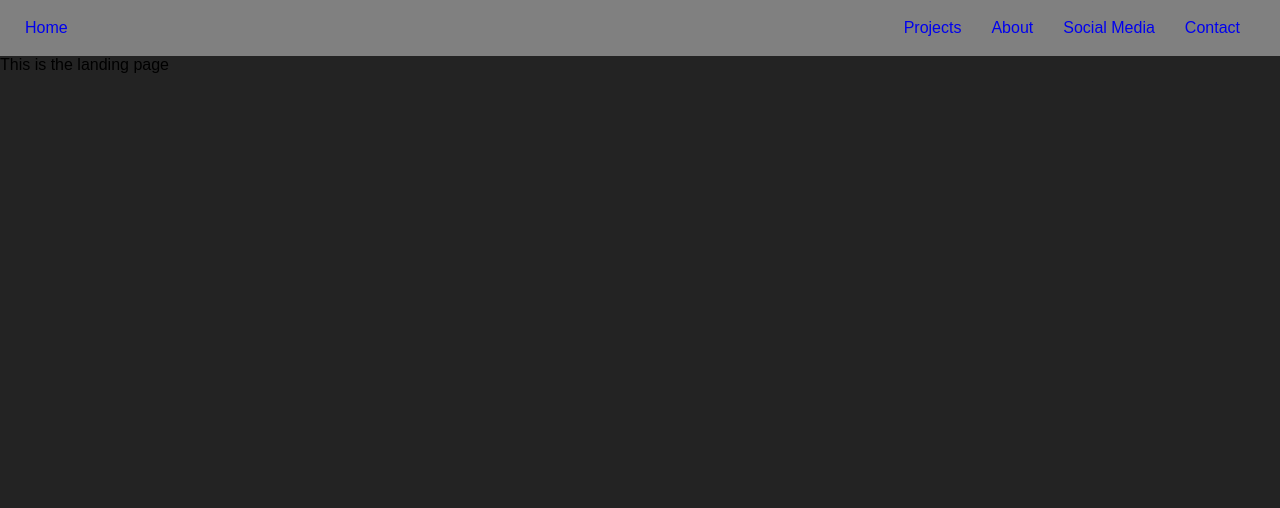
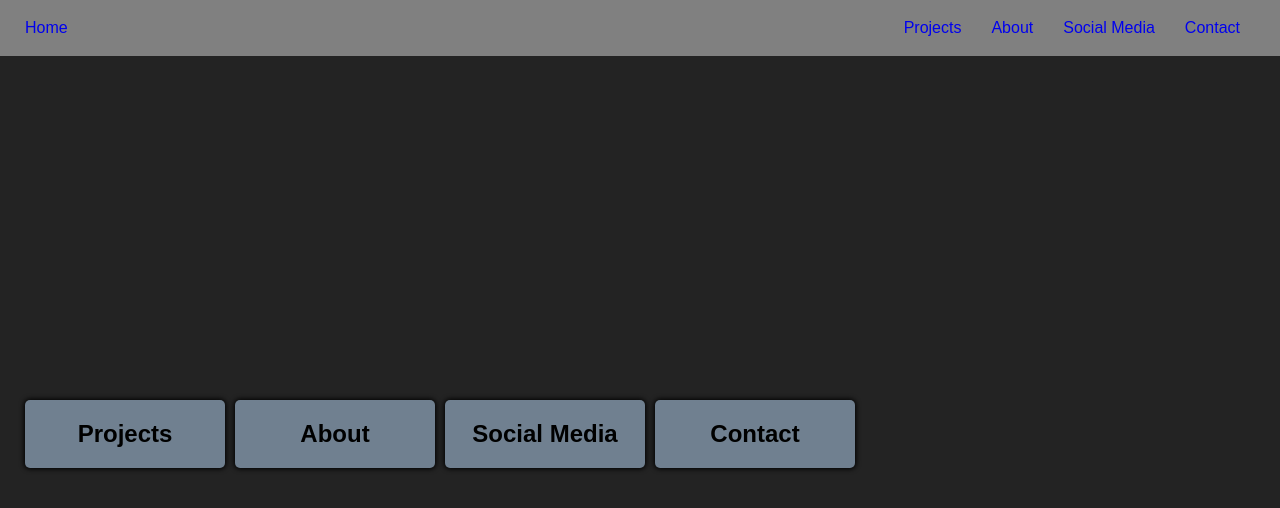
Before and after one commit to tbwilson89/portfoliov2, a React (Create React App) app: page / in a window 1280 px wide. Shown: the top 508 px of the page. Built offline with nearby package versions, Linux system fonts and the light colour scheme.

Commit message:
forgot to push, various updates including landing page buttons and animations

```diff
--- a/package.json
+++ b/package.json
@@ -4,6 +4,7 @@
   "private": true,
   "dependencies": {
     "font-awesome": "^4.7.0",
+    "npm": "^5.8.0",
     "react": "^16.2.0",
     "react-dom": "^16.2.0",
     "react-router-dom": "^4.2.2",
--- a/src/components/landing.js
+++ b/src/components/landing.js
@@ -1,7 +1,67 @@
 import React, {Component} from 'react'
 
+import Linkbox from './linkbox'
+
 export default class Landing extends Component {
+  constructor(props){
+    super(props)
+    this.state = {
+      currentFull: '',
+      left: 500,
+      top: 500
+    }
+    this.makeFull = this.makeFull.bind(this)
+    this.updateWindowDimensions = this.updateWindowDimensions.bind(this)
+  }
+  componentDidMount(){
+    this.updateWindowDimensions()
+    window.addEventListener('resize', this.updateWindowDimensions)
+  }
+  updateWindowDimensions(){
+    this.setState({top: window.innerHeight / 2, left: window.innerWidth / 2})
+  }
+
+  makeFull(page){
+    console.log('works! ' + page)
+    this.setState({
+      currentFull: page
+    })
+  }
+
   render(){
-    return(<div>This is the landing page</div>)
+    return(
+      <div id='testing' style={{
+        height: '93vh',
+        display: 'relative'
+      }}>
+        <div className='home-btn' onClick={()=>this.makeFull('')} style={{
+          visibility: this.state.currentFull === '' ? 'hidden' : 'visible',
+          opacity: this.state.currentFull === '' ? 0 : 1,
+          position: 'absolute',
+          margin: '10px 10px',
+          borderRadius: '5px',
+          backgroundColor: 'slateGrey',
+          fontSize: '2em',
+          cursor: 'pointer',
+          transition: 'visibility .4s linear, opacity .4s linear'
+        }}>
+          <i className='fa fa-home'></i>
+        </div>
+        <div className='linkbox-wrapper' style={{
+          display: 'flex',
+          position: 'absolute',
+          top: this.state.currentFull !== '' ? '8vh' : this.state.top,
+          // left: this.state.currentFull !== '' ? this.state.left * 1.45 : this.state.left,
+          right: '0',
+          transform: this.state.currentFull !== '' ? '' : 'translate(-50%,0)',
+          transition: 'top .6s linear, left .6s linear, right .6s linear, transform .6s linear'
+        }}>
+          <Linkbox name='Projects' handleClick={this.makeFull} isFull={this.state.currentFull}/>
+          <Linkbox name='About' handleClick={this.makeFull} isFull={this.state.currentFull}/>
+          <Linkbox name='Social Media' handleClick={this.makeFull} isFull={this.state.currentFull}/>
+          <Linkbox name='Contact' handleClick={this.makeFull} isFull={this.state.currentFull}/>
+        </div>
+      </div>
+    )
   }
 }
--- /dev/null
+++ b/src/components/linkbox.js
@@ -0,0 +1,20 @@
+import React, {Component} from 'react'
+
+export default class Linkbox extends Component {
+  render(){
+    return(
+      <div className='linkbox-wrapper' onClick={() => this.props.handleClick(this.props.name)} style={{
+        backgroundColor: 'slateGrey',
+        transition: 'ease-in-out 5s',
+        borderRadius: '5px',
+        textAlign: 'center',
+        margin: '0 5px',
+        minWidth: '200px',
+        boxShadow: '0 0 5px 1px black',
+        cursor: 'pointer'
+      }}>
+        <h2>{this.props.name}</h2>
+      </div>
+    )
+  }
+}
--- a/src/components/projects/testmoving.js
+++ b/src/components/projects/testmoving.js
@@ -63,23 +63,23 @@ export default class testMove extends Component {
   }
 
   render(){
-    let secOne = this.state.sectionOne.map((s,i)=>{
-      return (
-        <div
-          id={`sectionOne${i}`}
-          className='square'
-          // onMouseMove={this.whenMouseMove}
-          style={{
-            height: '100px',
-            width: '100px',
-            backgroundColor: 'blue',
-            position: this.state.sectionOne[i].dragging ? 'absolute' : 'inline',
-            top:  this.state.sectionOne[i].y,
-            left: this.state.sectionOne[i].x
-          }}
-          ></div>
-      )
-    })
+    // let secOne = this.state.sectionOne.map((s,i)=>{
+    //   return (
+    //     <div
+    //       id={`sectionOne${i}`}
+    //       className='square'
+    //       // onMouseMove={this.whenMouseMove}
+    //       style={{
+    //         height: '100px',
+    //         width: '100px',
+    //         backgroundColor: 'blue',
+    //         position: this.state.sectionOne[i].dragging ? 'absolute' : 'inline',
+    //         top:  this.state.sectionOne[i].y,
+    //         left: this.state.sectionOne[i].x
+    //       }}
+    //       ></div>
+    //   )
+    // })
     // let secTwo = this.state.sectionOne.map((i)=>(<div id={`sectwo${i}`} className='square' style={{height: '100px', width: '100px',backgroundColor: 'blue'}} onClick={this.dragElement}></div>))
     return(
         <div className='wrapper'
@@ -91,9 +91,9 @@ export default class testMove extends Component {
             gridTemplateAreas: "'oresources oresources' 'oattack odefense''pdefense pattack' 'presources presources'",
             gridGap: '1em',
             padding: '1em 1em 2em 1em',
-            overflow: 'hidden'
+            overflow: 'hidden',
           }}>
-          <div className='opponent-resources' style={{backgroundColor: '#0e0', gridArea: 'oresources', display: 'grid', gridTemplateColumns: 'repeat(5,1fr)'}} onDrop={this.drop} onDragOver={this.allowDrop}></div>
+          <div className='opponent-resources' style={{backgroundColor: '#0e0', gridArea: 'oresources', display: 'grid'}} onDrop={this.drop} onDragOver={this.allowDrop}></div>
           <div className='opponent-defense' style={{backgroundColor: '#00e', gridArea: 'odefense', display: 'flex', flexWrap: 'wrap'}} onDrop={this.drop} onDragOver={this.allowDrop}></div>
           <div className='opponent-attack' style={{backgroundColor: '#e00', gridArea: 'oattack', display: 'flex', flexWrap: 'wrap'}} onDrop={this.drop} onDragOver={this.allowDrop}></div>
 
--- a/src/index.js
+++ b/src/index.js
@@ -2,6 +2,8 @@ import React from 'react';
 import ReactDOM from 'react-dom';
 import './index.css';
 import registerServiceWorker from './registerServiceWorker';
+
+import '../node_modules/font-awesome/css/font-awesome.min.css';
 
 import './styles/css/App.css'
 
```
Also changed, not shown: 1 other file (tests, documents, lock files or other folders).
